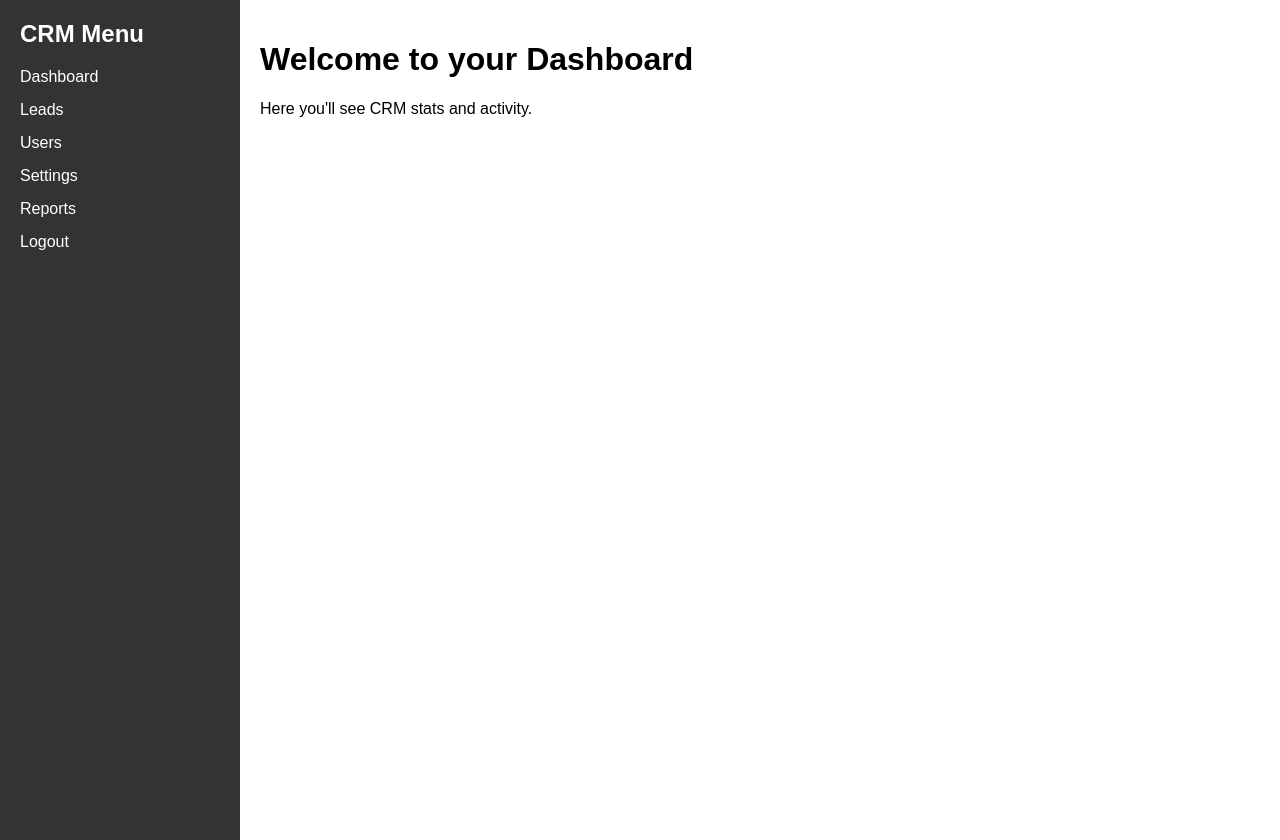
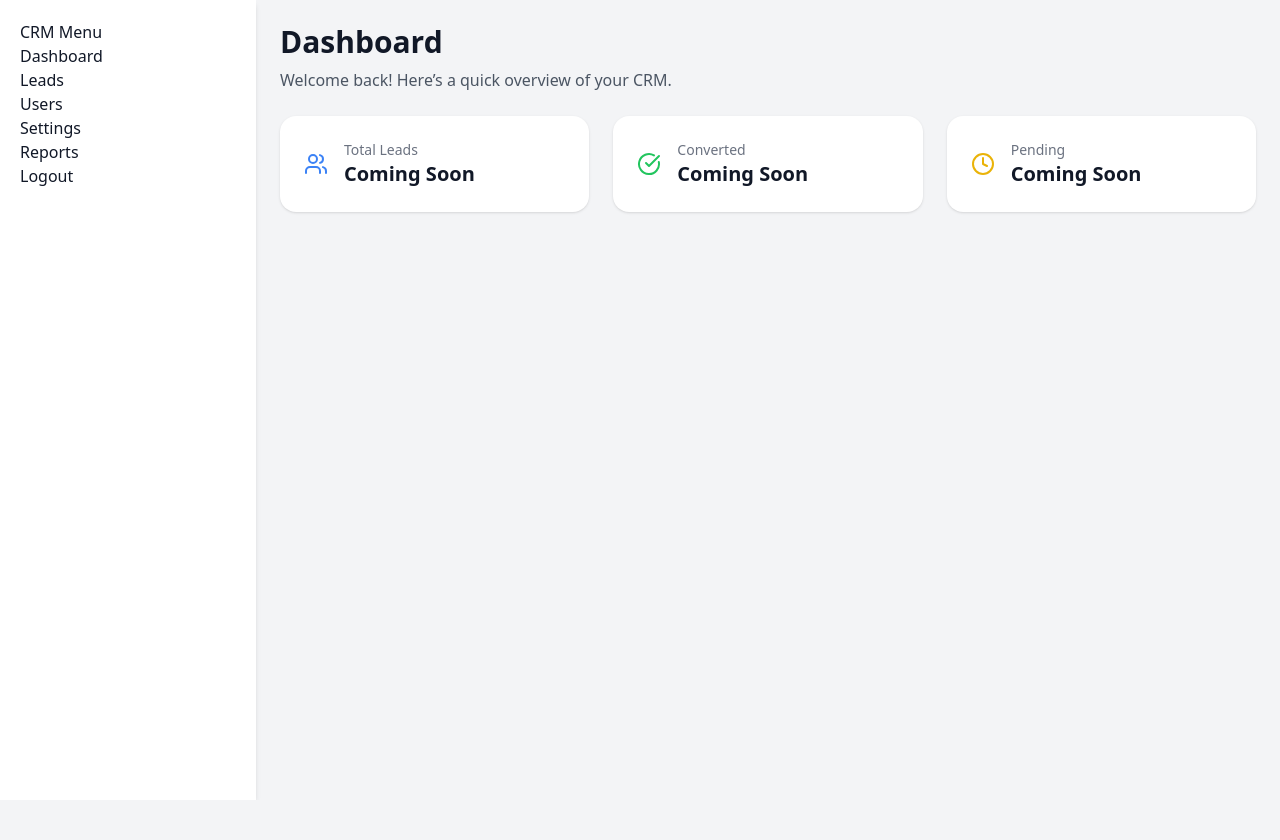
Before and after one commit to govind355/test-new-form-, a plain HTML site: page dashboard.html in a window 1280 px wide. After the commit the page ends 800 px from the top, so only its background shows below. Drawn offline with nearby package versions, Linux system fonts and the light colour scheme; sample sign-in values are in the browser's storage.

Commit message:
Update dashboard.html

```diff
--- a/dashboard.html
+++ b/dashboard.html
@@ -1,17 +1,58 @@
 <!DOCTYPE html>
-<html lang="en">
+<html lang="en" class="bg-gray-100 text-gray-900">
 <head>
   <meta charset="UTF-8" />
+  <meta name="viewport" content="width=device-width, initial-scale=1.0" />
   <title>Dashboard - CRM</title>
-  <link rel="stylesheet" href="css/styles.css" />
+  <script src="https://cdn.tailwindcss.com"></script>
+  <script src="https://unpkg.com/lucide@latest"></script>
+  <script defer src="js/main.js"></script>
 </head>
-<body>
-  <div id="sidebar"></div>
-  <main>
-    <h1>Welcome to your Dashboard</h1>
-    <p>Here you'll see CRM stats and activity.</p>
+<body class="flex min-h-screen">
+  <!-- Sidebar -->
+  <aside id="sidebar" class="w-64 bg-white shadow-md p-5 hidden md:block">
+    <!-- Sidebar loaded from main.js -->
+  </aside>
+
+  <!-- Main -->
+  <main class="flex-1 p-6">
+    <header class="mb-6">
+      <h1 class="text-3xl font-bold mb-2">Dashboard</h1>
+      <p class="text-gray-600">Welcome back! Here’s a quick overview of your CRM.</p>
+    </header>
+
+    <div class="grid grid-cols-1 sm:grid-cols-2 lg:grid-cols-3 gap-6">
+      <div class="bg-white p-6 rounded-2xl shadow hover:shadow-lg transition">
+        <div class="flex items-center space-x-4">
+          <i data-lucide="users" class="w-6 h-6 text-blue-500"></i>
+          <div>
+            <p class="text-sm text-gray-500">Total Leads</p>
+            <p class="text-xl font-semibold">Coming Soon</p>
+          </div>
+        </div>
+      </div>
+      <div class="bg-white p-6 rounded-2xl shadow hover:shadow-lg transition">
+        <div class="flex items-center space-x-4">
+          <i data-lucide="check-circle" class="w-6 h-6 text-green-500"></i>
+          <div>
+            <p class="text-sm text-gray-500">Converted</p>
+            <p class="text-xl font-semibold">Coming Soon</p>
+          </div>
+        </div>
+      </div>
+      <div class="bg-white p-6 rounded-2xl shadow hover:shadow-lg transition">
+        <div class="flex items-center space-x-4">
+          <i data-lucide="clock" class="w-6 h-6 text-yellow-500"></i>
+          <div>
+            <p class="text-sm text-gray-500">Pending</p>
+            <p class="text-xl font-semibold">Coming Soon</p>
+          </div>
+        </div>
+      </div>
+    </div>
   </main>
-
-  <script src="js/main.js"></script>
+  <script>
+    lucide.createIcons();
+  </script>
 </body>
 </html>
```
